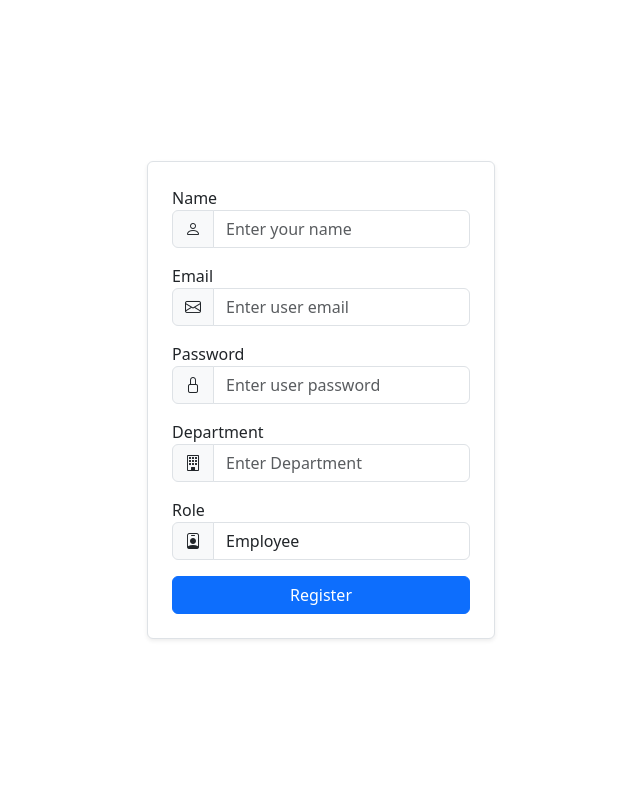
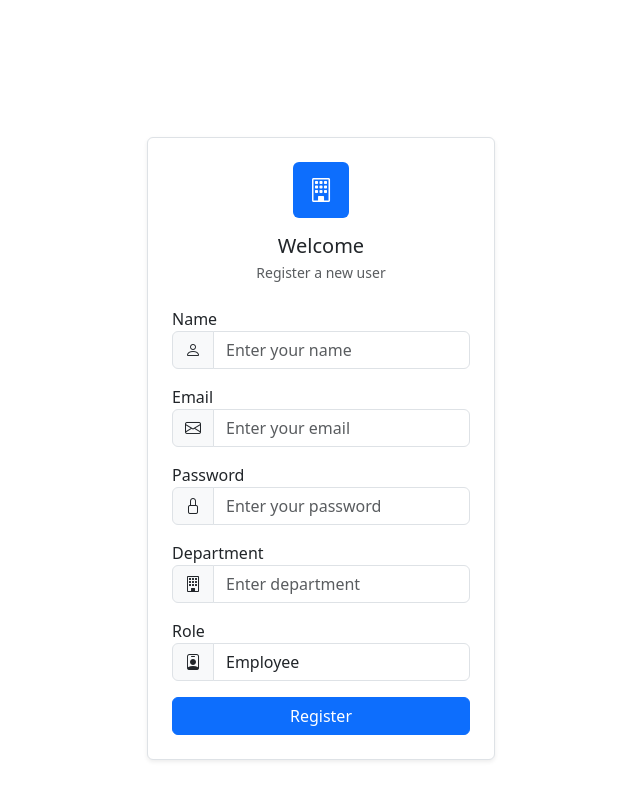
Before and after one commit to crucialniccur/Asset-Inventory-Management-app, a React (Vite) app in the folder client/: page /register in a window 1280 px wide. Shown: the top 800 px of the page, without its empty margins (319-959 px from the left). Built offline with nearby package versions, Linux system fonts and the light colour scheme.

Commit message:
make changes to the landing page style correct navigation to login and register

```diff
--- a/client/src/components/AssetDetail.jsx
+++ b/client/src/components/AssetDetail.jsx
@@ -10,7 +10,6 @@ import { Avatar, AvatarFallback } from '../components/ui/avatar';
 import { Dialog, DialogContent, DialogDescription, DialogHeader, DialogTitle, DialogTrigger } from '../components/ui/dialog';
 import { UserCheck, Package, Calendar, Search, Filter, Undo, AlertCircle, Loader2 } from 'lucide-react';
 import { useToast } from '../hooks/use-toast';
-import { useAuth } from '../hooks/use-auth';
 
 // API service functions
 const apiService = {
--- a/client/src/components/LandingPage.jsx
+++ b/client/src/components/LandingPage.jsx
@@ -1,55 +1,57 @@
 import { Building2, ShieldCheck, Users } from 'lucide-react';
-import { useNavigate } from 'react-router-dom';
 import bgImage from '../assets/man-in-desk-working.jpg';
 import { Button } from './ui/button';
+import { useLandingNavigation } from '../hooks/use-landing-navigation';
 
 export default function LandingPage() {
-  const navigate = useNavigate();
+  const { goToLogin, goToRegister } = useLandingNavigation();
 
   return (
-    <div className="flex flex-col min-h-screen">
-  {/* Hero Section */}
       <div
-    className="flex-1 bg-cover bg-center flex items-center justify-center"
           style={{
             backgroundImage: `linear-gradient(to right, rgba(0, 102, 204, 0.7), rgba(0, 102, 204, 0.7)), url(${bgImage})`,
+            backgroundSize: 'cover',
+            backgroundPosition: 'center',
+            backgroundRepeat: 'no-repeat',
+            minHeight: '100vh',
+            width: '100vw',
+            display: 'flex',
+            justifyContent: 'center',
+            alignItems: 'center',
           }}
       >
         <div className="text-center text-white px-4 max-w-3xl py-16 w-full">
-      {/* Title */}
           <div className="flex justify-center items-center gap-2 mb-4">
             <Building2 size={32} />
             <h1 className="text-4xl md:text-6xl font-bold">Asset Management</h1>
           </div>
 
-      {/* Subtitle */}
           <p className="text-lg md:text-xl mb-10">
             Streamline your enterprise asset lifecycle with our comprehensive management platform
             designed for modern organizations.
           </p>
 
-      {/* CTA Buttons */}
           <div className="flex flex-wrap justify-center gap-4 mb-10">
             <Button
-          onClick={() => navigate('/auth/login')}
+              onClick={goToLogin}
               variant="default"
               size="lg"
-          className="rounded-full px-6"
+              className="bg-white text-blue-500 hover:text-blue-600 hover:bg-blue-50 focus:ring-4 focus:outline-none focus:ring-blue-300 dark:focus:ring-blue-800 font-medium rounded-lg text-sm px-5 py-2.5 text-center me-2 mb-2"
+
             >
               Access Your Account
             </Button>
-
             <Button
-          onClick={() => navigate('/register')}
+              onClick={goToRegister}
               variant="outline"
               size="lg"
-          className="rounded-full px-6"
+              className="bg-white text-blue-500 hover:text-blue-600 hover:bg-blue-50 focus:ring-4 focus:outline-none focus:ring-blue-300 dark:focus:ring-blue-800 font-medium rounded-lg text-sm px-5 py-2.5 text-center me-2 mb-2"
+
             >
               Admin Registration
             </Button>
           </div>
 
-      {/* Features Row */}
           <div className="flex justify-center gap-3 text-sm text-white/90">
             <div className="flex items-center gap-1">
               <Building2 size={16} /> Enterprise Ready
@@ -63,7 +65,5 @@ export default function LandingPage() {
           </div>
         </div>
       </div>
-</div>
-
   );
 }
--- a/client/src/components/Register.jsx
+++ b/client/src/components/Register.jsx
@@ -19,16 +19,17 @@ const Register = () => {
     email: Yup.string().email('Invalid email format').required('Email is required'),
     password: Yup.string().min(6, 'Password must be at least 6 characters').required('Password is required'),
     department: Yup.string().required('Department is required'),
-    role: Yup.string().oneOf(['Admin', 'Procurement', 'Finance', 'Employee']).required('Role is required'),
+    role: Yup.string()
+      .oneOf(['Admin', 'Procurement', 'Finance', 'Employee'])
+      .required('Role is required'),
   });
 
   const handleSubmit = async (values, { setSubmitting, setErrors }) => {
     try {
-      // Updated to match your Login component's API endpoint pattern
       const response = await fetch('http://localhost:5000/api/auth/register', {
         method: 'POST',
         headers: {
-          'Content-Type': 'application/json'
+          'Content-Type': 'application/json',
         },
         body: JSON.stringify(values),
         credentials: 'include',
@@ -42,8 +43,6 @@ const Register = () => {
 
       const data = await response.json();
       console.log('Registration successful:', data);
-
-      // Navigate to login page after successful registration
       navigate('/login');
     } catch (error) {
       console.error('Registration error:', error);
@@ -54,16 +53,27 @@ const Register = () => {
   };
 
   return (
-    <div className="d-flex justify-content-center align-items-center" style={{ minHeight: '100vh' }}>
-  <div className="container" style={{ maxWidth: '500px' }}>
+    <div className="container mt-5 d-flex justify-content-center align-items-center" style={{ minHeight: '100vh' }}>
+    <div className="container" style={{ maxWidth: '800px' }}>
+      <div className="bg-white p-4 rounded shadow-sm border">
+        <div className="text-center mb-4">
+          <div className="mx-auto bg-primary rounded d-flex align-items-center justify-content-center mb-3" style={{ width: '56px', height: '56px' }}>
+            <i className="bi bi-building text-white fs-4"></i>
+        </div>
+          <h5 className="mt-3 mb-1">Welcome</h5>
+          <p className="text-muted small">Register a new user</p>
+        </div>
+
         <Formik initialValues={initialValues} validationSchema={validationSchema} onSubmit={handleSubmit}>
           {({ isSubmitting }) => (
-        <Form className="bg-white p-4 rounded shadow-sm border w-100">
+            <Form>
               <div className="mb-3">
                 <label htmlFor="name">Name</label>
                 <div className="input-group">
-              <span className="input-group-text bg-light"><i className="bi bi-person absolute left-3 top-1/2 transform -translate-y-1/2 text-gray-400"></i></span>
-              <Field name="name" className="form-control" placeholder="Enter your name"/>
+                  <span className="input-group-text bg-light">
+                    <i className="bi bi-person"></i>
+                  </span>
+                  <Field name="name" className="form-control" placeholder="Enter your name" />
                 </div>
                 <ErrorMessage name="name" component="div" className="text-danger" />
               </div>
@@ -71,8 +81,10 @@ const Register = () => {
               <div className="mb-3">
                 <label htmlFor="email">Email</label>
                 <div className="input-group">
-              <span className="input-group-text bg-light"><i className="bi bi-envelope absolute left-3 top-1/2 transform -translate-y-1/2 text-gray-400"></i></span>
-              <Field name="email" type="email" className="form-control" placeholder="Enter user email"/>
+                  <span className="input-group-text bg-light">
+                    <i className="bi bi-envelope"></i>
+                  </span>
+                  <Field name="email" type="email" className="form-control" placeholder="Enter your email" />
                 </div>
                 <ErrorMessage name="email" component="div" className="text-danger" />
               </div>
@@ -80,8 +92,10 @@ const Register = () => {
               <div className="mb-3">
                 <label htmlFor="password">Password</label>
                 <div className="input-group">
-              <span className="input-group-text bg-light"><i className="bi bi-lock absolute left-3 top-1/2 transform -translate-y-1/2 text-gray-400"></i></span>
-              <Field name="password" type="password" className="form-control" placeholder="Enter user password"/>
+                  <span className="input-group-text bg-light">
+                    <i className="bi bi-lock"></i>
+                  </span>
+                  <Field name="password" type="password" className="form-control" placeholder="Enter your password" />
                 </div>
                 <ErrorMessage name="password" component="div" className="text-danger" />
               </div>
@@ -89,8 +103,10 @@ const Register = () => {
               <div className="mb-3">
                 <label htmlFor="department">Department</label>
                 <div className="input-group">
-              <span className="input-group-text bg-light"><i className="bi bi-building absolute left-3 top-1/2 transform -translate-y-1/2 text-gray-400"></i></span>
-              <Field name="department" className="form-control" placeholder="Enter Department"/>
+                  <span className="input-group-text bg-light">
+                    <i className="bi bi-building"></i>
+                  </span>
+                  <Field name="department" className="form-control" placeholder="Enter department" />
                 </div>
                 <ErrorMessage name="department" component="div" className="text-danger" />
               </div>
@@ -98,25 +114,28 @@ const Register = () => {
               <div className="mb-3">
                 <label htmlFor="role">Role</label>
                 <div className="input-group">
-              <span className="input-group-text bg-light"><i className="bi bi-person-badge absolute left-3 top-1/2 transform -translate-y-1/2 text-gray-400"></i></span>
-              <Field as="select" name="role" className="form-control" placeholder="Select user role">
-                <option value="EMPLOYEE">Employee</option>
-                <option value="ADMIN">Admin</option>
-                <option value="PROCUREMENT">Procurement</option>
-                <option value="FINANCE">Finance</option>
+                  <span className="input-group-text bg-light">
+                    <i className="bi bi-person-badge"></i>
+                  </span>
+                  <Field as="select" name="role" className="form-control">
+                    <option value="Employee">Employee</option>
+                    <option value="Admin">Admin</option>
+                    <option value="Procurement">Procurement</option>
+                    <option value="Finance">Finance</option>
                   </Field>
                 </div>
                 <ErrorMessage name="role" component="div" className="text-danger" />
               </div>
 
               <button type="submit" className="btn btn-primary w-100" disabled={isSubmitting}>
-            Register
+                {isSubmitting ? 'Registering...' : 'Register'}
               </button>
             </Form>
           )}
         </Formik>
         </div>
         </div>
+      </div>
   );
 };
 
--- /dev/null
+++ b/client/src/hooks/use-landing-navigation.jsx
@@ -0,0 +1,21 @@
+import { useNavigate } from 'react-router-dom';
+
+/**
+ * Custom hook for navigating from the landing page
+ */
+export function useLandingNavigation() {
+  const navigate = useNavigate();
+
+  const goToLogin = () => {
+    navigate('/login');
+  };
+
+  const goToRegister = () => {
+    navigate('/register');
+  };
+
+  return {
+    goToLogin,
+    goToRegister,
+  };
+}
--- a/client/src/index.css
+++ b/client/src/index.css
@@ -3,14 +3,12 @@
   line-height: 1.5;
   font-weight: 400;
 
-  color-scheme: light dark;
-  color: rgba(255, 255, 255, 0.87);
-  background-color: #242424;
 
   font-synthesis: none;
   text-rendering: optimizeLegibility;
   -webkit-font-smoothing: antialiased;
   -moz-osx-font-smoothing: grayscale;
+  height: 100%;
 }
 
 a {
@@ -34,15 +32,6 @@ body {
 h1 {
   font-size: 3.2em;
   line-height: 1.1;
-}
-
-.login-container {
-  background: white;
-  padding: 2rem;
-  border-radius: 8px;
-  box-shadow: 0 0 15px rgba(0,0,0,0.1);
-  max-width: 400px;
-  width: 100%;
 }
 
 button {
```
Lines whose indentation alone changed are shown as unchanged.
